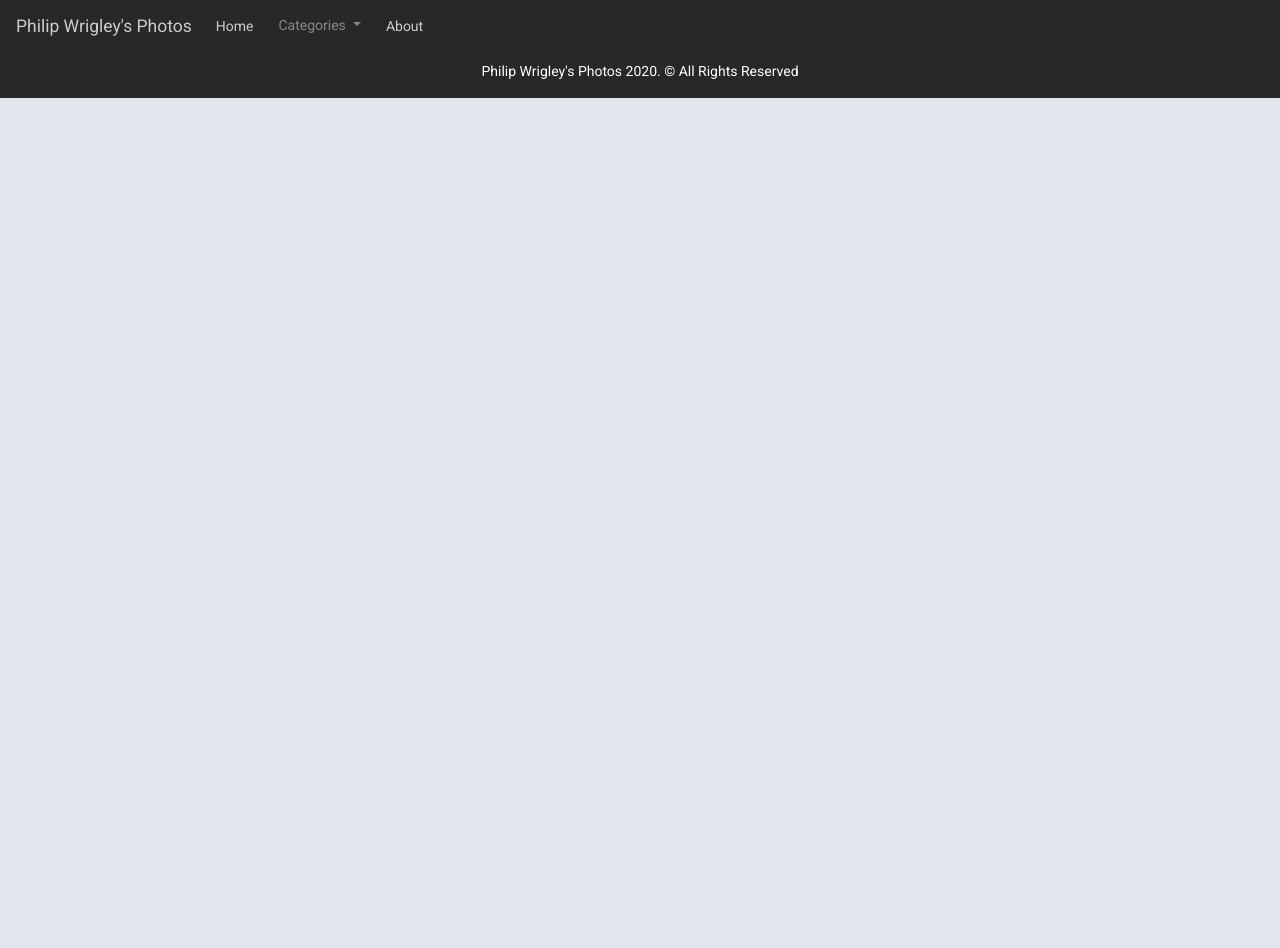
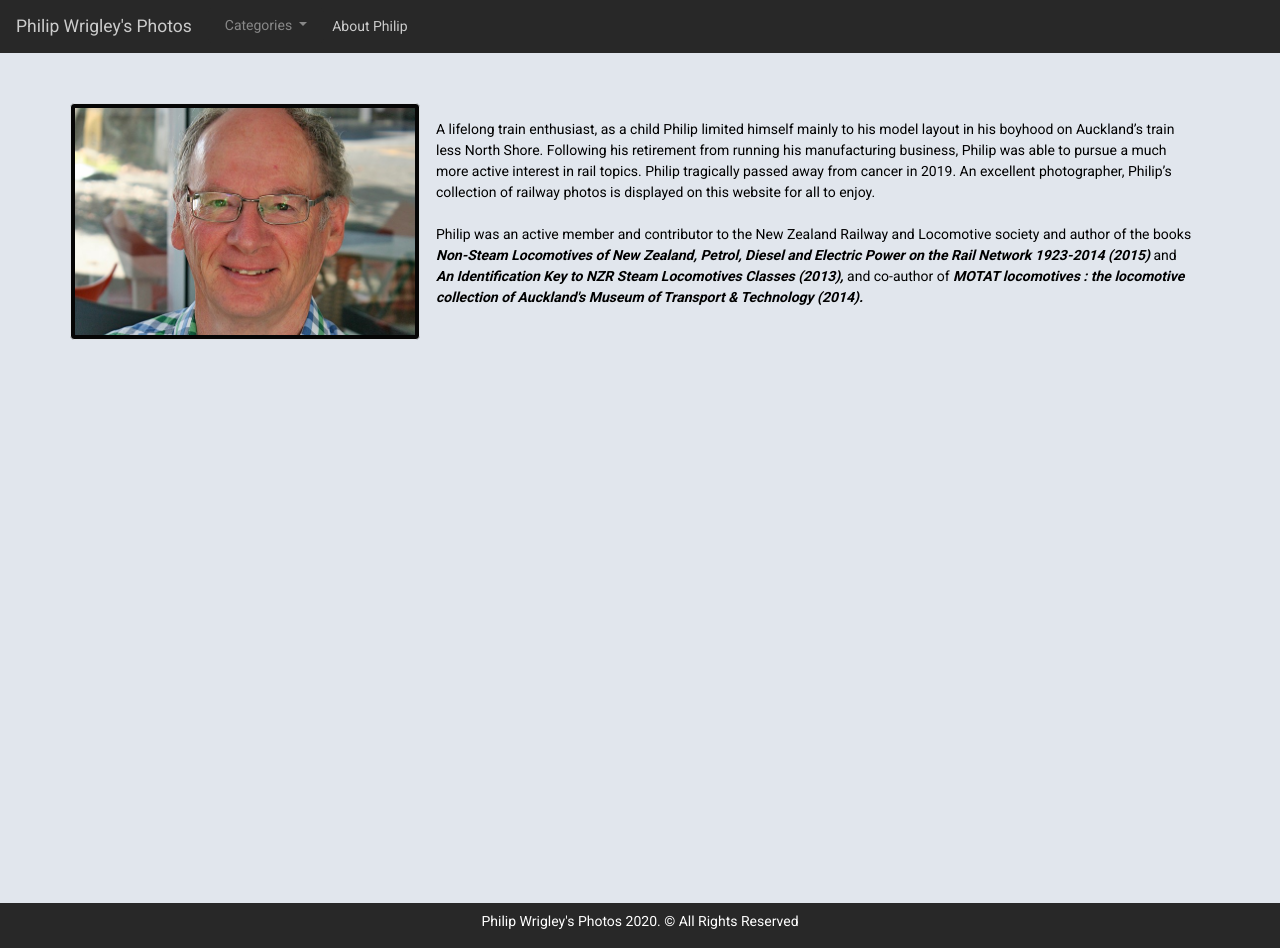
Before and after one commit to will1467/PWPhotosReact, a React (Create React App) app: page /about in a window 1280 px wide. Before the commit the page ends 800 px from the top, so only its background shows below. Built offline with nearby package versions, Linux system fonts and the light colour scheme.

Commit message:
add about page, add easy nav between sections

```diff
--- a/src/app.css
+++ b/src/app.css
@@ -2,6 +2,15 @@
     padding: 7px;
     border-radius: 4px;
     border:  1px solid transparent;
+}
+
+.about {
+  height: 800px;
+  margin-top: 50px;
+}
+
+.text-black {
+  color: black !important;
 }
 
 body {
--- a/src/components/About.js
+++ b/src/components/About.js
@@ -1,7 +1,24 @@
 import React, { Fragment} from 'react';
+import AboutImage from '../images/philip.jpg';
 function About() {
   return (
     <Fragment>
+      <div className="container">
+        <div className="row">
+          <div className="about">
+            <div className="d-flex">
+              <img src={AboutImage} alt="" width="350px" height="300px" className="img-thumbnail"/>
+              <p className="p-3 text-black">
+              A lifelong train enthusiast, as a child Philip limited himself mainly to his model layout in his boyhood on Auckland’s train less North Shore. Following his retirement from running his manufacturing business, Philip was able to pursue a much more active interest in rail topics. Philip tragically passed away from cancer in 2019. An excellent photographer, Philip’s collection of railway photos is displayed on this website for all to enjoy.
+              <br></br>
+              <br></br>
+              Philip was an active member and contributor to the New Zealand Railway and Locomotive society and author of the books  <i> <b> Non-Steam Locomotives of New Zealand, Petrol, Diesel and Electric Power on the Rail Network 1923-2014 (2015) </b> </i> and  <i> <b> An Identification Key to NZR Steam Locomotives Classes (2013), </b> </i> and co-author of <i> <b> MOTAT locomotives : the locomotive collection of Auckland's Museum of Transport & Technology (2014). </b></i>
+
+              </p>
+            </div>
+          </div>
+        </div>
+      </div>
     </Fragment>
   );
 }
--- a/src/components/Gallery.js
+++ b/src/components/Gallery.js
@@ -1,5 +1,5 @@
 import React, { useEffect, useState, Fragment } from 'react';
-import { API_KEY, DRIVE_API } from '../config';
+import { API_KEY, DRIVE_API, CATEGORIES } from '../config';
 import SmoothImage from 'react-smooth-image';
 import LazyLoad from 'react-lazy-load';
 import axios from 'axios';
@@ -8,15 +8,19 @@ import Spinner from './Spinner';
 import PhotoContentLoader from './PhotoContentLoader';
 
 function Gallery(props) {
-
   const [images, setImages] = useState([]);
   const [loaded, setLoaded] = useState(false);
   const [modalOpen, setModalOpen] = useState(false);
   const [modalImageSrc, setModalImageSrc] = useState("");
   const [modalImageLoaded, setModalImageLoaded] = useState("none");
+
   const { folderid } = props.match.params;
 
+  let { NAME } = CATEGORIES.filter( (val) => (val.FOLDERID === folderid))[0];
+
+
   useEffect(() => {
+    const { folderid } = props.match.params;
     axios.get(DRIVE_API, {
       params: {
         q: `'${folderid}' in parents`,
@@ -44,7 +48,20 @@ function Gallery(props) {
 
   const onModalImageLoad = () => (setModalImageLoaded(""));
 
-  let modalUrl = `https://drive.google.com/uc?id=${modalImageSrc}`;
+  const onArrowClick = (option) => {
+    const { folderid } = props.match.params;
+    let index = CATEGORIES.findIndex( val => val.FOLDERID === folderid);
+    switch(option){
+      case 'Left':
+        index = index - 1 < 0 ? CATEGORIES.length - 1 : index - 1;
+        break;
+      case 'Right':
+        index = index + 1 === CATEGORIES.length ? 0 : index + 1;
+        break;
+    }
+
+    props.history.push(`/category/${CATEGORIES[index].FOLDERID}`);
+  }
 
   ReactModal.defaultStyles = {
     overlay: {
@@ -70,17 +87,30 @@ function Gallery(props) {
     }
   }
 
+
   return (
+
     <Fragment>
       <div className="container mt-4 mb-4">
+        <div className="d-flex justify-content-center align-items-center">
+        <svg onClick={ () => onArrowClick('Left')} className="bi bi-arrow-left pr-2" width="50px" height="50px" viewBox="0 0 16 16" fill="black" xmlns="http://www.w3.org/2000/svg">
+          <path fillRule="evenodd" d="M5.854 4.646a.5.5 0 010 .708L3.207 8l2.647 2.646a.5.5 0 01-.708.708l-3-3a.5.5 0 010-.708l3-3a.5.5 0 01.708 0z" clipRule="evenodd"/>
+          <path fillRule="evenodd" d="M2.5 8a.5.5 0 01.5-.5h10.5a.5.5 0 010 1H3a.5.5 0 01-.5-.5z" clipRule="evenodd"/>
+        </svg>
+        <h2 className="text-center text-black p-4">{NAME}</h2>
+        <svg onClick={ () => onArrowClick('Right')} className="bi bi-arrow-right pl-2" width="50px" height="50px" viewBox="0 0 16 16" fill="black" xmlns="http://www.w3.org/2000/svg">
+          <path fillRule="evenodd" d="M10.146 4.646a.5.5 0 01.708 0l3 3a.5.5 0 010 .708l-3 3a.5.5 0 01-.708-.708L12.793 8l-2.647-2.646a.5.5 0 010-.708z" clipRule="evenodd"/>
+          <path fillRule="evenodd" d="M2 8a.5.5 0 01.5-.5H13a.5.5 0 010 1H2.5A.5.5 0 012 8z" clipRule="evenodd"/>
+        </svg>
+        </div>
         <div className="row">
           {loaded && images.map((image) => {
-            return (<div key={image.id} onClick={() => onImageClick(image.id)} className="col-sm-6 col-md-4 thumbnail">
-              <LazyLoad debounce={false} offsetVertical={500} once>
-                <SmoothImage src={image.thumbnailLink} containerStyles={{ paddingBottom: "0", height: "180px" }} imageStyles={{ className: "w-100" }} />
-              </LazyLoad>
-            </div>
-            )
+            return (
+                <div key={image.id} onClick={() => onImageClick(image.id)} className="col-sm-6 col-md-4 thumbnail">
+                  <LazyLoad debounce={false} offsetVertical={500} once>
+                    <SmoothImage src={image.thumbnailLink} containerStyles={{ paddingBottom: "0", height: "180px" }} imageStyles={{ className: "w-100" }} />
+                  </LazyLoad>
+                 </div>            )
           })}
           {!loaded && <PhotoContentLoader/>}
         </div>
@@ -89,7 +119,8 @@ function Gallery(props) {
           <div className="container modal-container">
             <div className="d-flex align-items-center justify-content-center h-100">
               <Spinner isVisible={modalImageLoaded} />
-              <img onLoad={onModalImageLoad} alt="train" className="image-border" style={{ display: modalImageLoaded }} src={modalUrl} width="100%" height="100%" />
+              <img onLoad={onModalImageLoad} alt="train" className="image-border" style={{ display: modalImageLoaded }}
+                src={`https://drive.google.com/uc?id=${modalImageSrc}`} width="100%" height="100%" />
             </div>
           </div>
         </ReactModal>
--- a/src/components/Header.js
+++ b/src/components/Header.js
@@ -14,9 +14,6 @@ function Header() {
                 </button>
                 <div className="collapse navbar-collapse">
                     <ul className="navbar-nav mr-auto">
-                        <li className="nav-item">
-                            <NavLink to="/" activeClassName='active' className="nav-link"> Home </NavLink>
-                        </li>
                         <div className="dropdown">
                             <button className="btn bg-headerfooter dropdown-toggle" type="button" data-toggle="dropdown">Categories<span className="caret"></span> </button>
                             <div className="dropdown-menu">
@@ -28,7 +25,7 @@ function Header() {
                             </div>
                         </div>
                         <li className="nav-item">
-                            <NavLink to="/about" activeClassName='active' className="nav-link">About</NavLink>
+                            <NavLink to="/about" activeClassName='active' className="nav-link">About Philip</NavLink>
                         </li>
                     </ul>
                 </div>
--- a/src/components/Home.js
+++ b/src/components/Home.js
@@ -12,8 +12,10 @@ function Home() {
     <Fragment>
       <div className="row">
         <div className="banner" style={{ backgroundImage: `url(https://drive.google.com/uc?id=${BANNER_FILE_ID})` }}>
-          <div style={{marginTop:"220px"}} className="d-flex justify-content-center banner h-100">
-            <h1 className="banner-title">Philip Wrigley's Photos</h1>
+          <div style={{marginLeft: "50px"}} className="banner h-100 d-flex flex-column justify-content-center">
+            <h1 className="banner-title text-center">Philip Wrigley's Photos</h1>
+            <br></br>
+            <h4 className="text-center">A Photographic Collection of Railway Photos <br></br> by Railway Enthusiast Philip Wrigley</h4>
           </div>
         </div>
       </div>
@@ -23,14 +25,14 @@ function Home() {
               <div className="row" key={index}>
                 {row.map((category) => {
                   return (
-                    <div class="col-md-4">
-                    <div class="card mb-4 mt-4 box-shadow">
+                    <div className="col-md-4">
+                    <div className="card mb-4 mt-4 box-shadow">
                       <SmoothImage src={`https://drive.google.com/uc?id=${category.IMAGEID}`} width="280px" height="150px" />
-                      <div class="card-body">
-                        <h3 class="card-title">{category.NAME}</h3>
-                        <div class="d-flex justify-content-between align-items-center">
-                          <div class="btn-group">
-                            <Link to={`/category/${category.FOLDERID}`} class="btn btn-lg btn-outline-secondary">View</Link>
+                      <div className="card-body">
+                        <h3 className="card-title">{category.NAME}</h3>
+                        <div className="d-flex justify-content-between align-items-center">
+                          <div className="btn-group">
+                            <Link to={`/category/${category.FOLDERID}`} className="btn btn-lg btn-outline-secondary">View</Link>
                           </div>
                         </div>
                     </div>
```
Also changed, not shown: src/images/philip.jpg (added).
